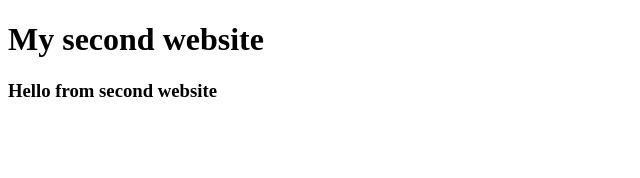
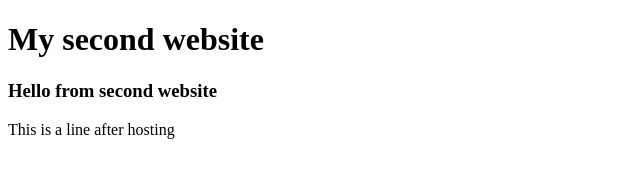
Before and after one commit to iftekharhasanrifat/my-second-website, a plain HTML site: page index.html in a window 1280 px wide. Shown: the whole page, without its empty margins (0-640 px from the left). Drawn offline with Linux system fonts and the light colour scheme.

Commit message:
added a line after hosting

```diff
--- a/index.html
+++ b/index.html
@@ -8,5 +8,6 @@
 <body>
     <h1>My second website</h1>
     <h3>Hello from second website</h3>
+    <p>This is a line after hosting</p>
 </body>
 </html>
```
